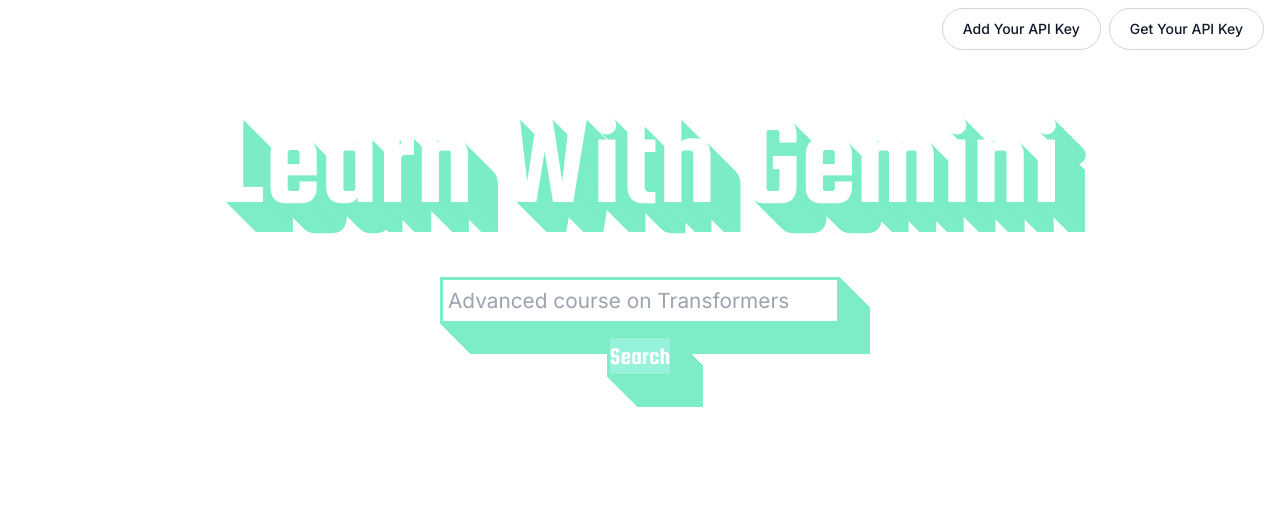
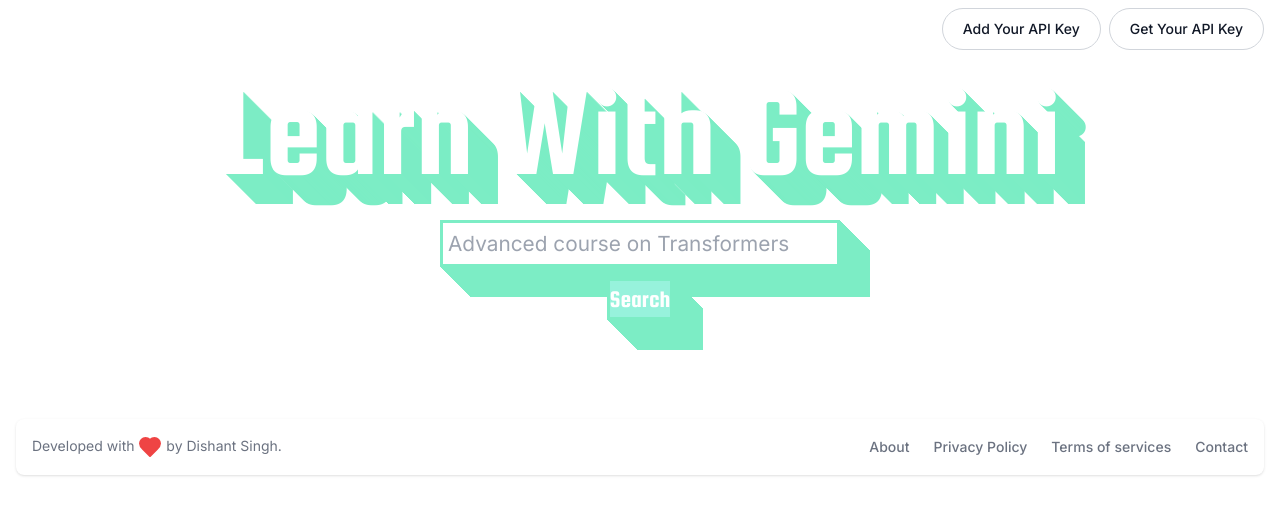
Before and after one commit to DishantSinghDev/LearnWithGemini, a Next.js app: page / in a window 1280 px wide. Shown: the top 514 px of the page. Built offline with nearby package versions, Linux system fonts and the light colour scheme.

Commit message:
bug fixes and updates

```diff
--- a/app/layout.tsx
+++ b/app/layout.tsx
@@ -5,8 +5,8 @@ import "./globals.css";
 const inter = Inter({ subsets: ["latin"] });
 
 export const metadata: Metadata = {
-  title: "Learn with Gemini",
-  description: "Generates animated videos for learning with Gemini API",
+  title: "Learn with Gemini | Dishant Singh",
+  description: "Generates animated videos and content for learning with Gemini API",
 };
 
 export default function RootLayout({
--- a/app/page.tsx
+++ b/app/page.tsx
@@ -1,7 +1,8 @@
-import Image from "next/image";
 import "../styles/search.css"
 import GenerateText from "@/components/generateTopics";
 import AddAPI from "@/components/addAPI";
+import Balancer from "react-wrap-balancer";
+import Footer from "@/components/footer";
 
 export default function Home() {
 
@@ -11,13 +12,13 @@ export default function Home() {
       <div className="right-2 absolute top-2">
         <AddAPI />
       </div>
-      <div className="logo">
-        Learn With Gemini
+      <div className="logo " >
+        <Balancer>
+          Learn With Gemini
+        </Balancer>
       </div>
       <GenerateText />
-      <footer>
-
-      </footer>
+      <Footer />
     </>
 
   );
--- a/components/addAPI/index.tsx
+++ b/components/addAPI/index.tsx
@@ -28,13 +28,13 @@ export default function AddAPI() {
     };
     const { setShowCustomModal, CustomModal } = useCustomModal({
         children: <>
-            <div className="overflow-hidden w-full shadow-xl md:max-w-md md:rounded-2xl md:border md:border-gray-200">
-                <div className="flex flex-col px-4 py-6 pt-8 space-y-3 bg-white border-b border-gray-200 md:px-16">
+            <div className="overflow-hidden w-full shadow-xl md:max-w-md md:rounded-2xl md:border md:border-gray-200 dark:bg-gray-800">
+                <div className="flex flex-col px-4 py-6 pt-8 space-y-3 bg-white border-b border-gray-200 md:px-16 dark:bg-gray-800">
                     <h3 className="text-2xl w-full text-center font-bold font-display">API Key Manager</h3>
                     <form className="" onSubmit={handleSaveApiKey}>
                             <div className="mb-5">
                                 <label htmlFor="apiKey" className="block mb-2 text-sm font-medium text-gray-900 dark:text-white">Your API Key</label>
-                                <input type="text" id="apiKey" name="apiKey" className="bg-gray-50 border border-gray-300 text-gray-900 text-sm rounded-lg focus:ring-blue-500 focus:border-blue-500 block w-full p-2.5 dark:bg-gray-700 dark:border-gray-600 dark:placeholder-gray-400 dark:text-white dark:focus:ring-blue-500 dark:focus:border-blue-500" placeholder="AIzaTyBPacf_vOaWjyI6EwjR1f_MVwKz-1PuTBo" required />
+                                <input type="text" id="apiKey" name="apiKey" className="bg-gray-50 border border-gray-300 text-gray-900 text-sm rounded-lg focus:ring-blue-500 focus:border-blue-500 block w-full p-2.5 dark:bg-gray-700 dark:border-gray-600 dark:placeholder-gray-400 dark:text-white dark:focus:ring-blue-500 dark:focus:border-blue-500" placeholder="AIzaSyBEacf_vOaWjyI6EwjR1f_MVwKz-6PuTBo" required />
                             </div>
                             <button type="submit" className="text-white bg-blue-700 hover:bg-blue-800 focus:ring-4 focus:outline-none focus:ring-blue-300 font-medium rounded-lg text-sm w-full sm:w-auto px-5 py-2.5 text-center dark:bg-blue-600 dark:hover:bg-blue-700 dark:focus:ring-blue-800">
                                 Submit
--- /dev/null
+++ b/components/footer/index.tsx
@@ -0,0 +1,30 @@
+import { Heart } from "lucide-react"
+
+
+const Footer = () => {
+    return (
+
+<footer className="bg-white rounded-lg shadow m-4 dark:bg-gray-800">
+    <div className="w-full mx-auto max-w-screen-xl p-4 md:flex md:items-center md:justify-between">
+      <span className="text-sm text-gray-500 sm:text-center dark:text-gray-400">Developed with <Heart className="inline fill-red-500 text-red-500"/> by <a href="https://g.dev/DishantSingh/" target="_blank" rel="noopener noreferrer" className="hover:underline">Dishant Singh</a>.
+    </span>
+    <ul className="flex flex-wrap items-center mt-3 text-sm font-medium text-gray-500 dark:text-gray-400 sm:mt-0">
+        <li>
+            <a href="#" className="hover:underline me-4 md:me-6">About</a>
+        </li>
+        <li>
+            <a href="https://policies.google.com/privacy" target="_blank" rel="noopener noreferrer" className="hover:underline me-4 md:me-6">Privacy Policy</a>
+        </li>
+        <li>
+            <a href="https://policies.google.com/terms" target="_blank" rel="noopener noreferrer" className="hover:underline me-4 md:me-6">Terms of services</a>
+        </li>
+        <li>
+            <a href="mailto:iam@dishantsingh.me" className="hover:underline">Contact</a>
+        </li>
+    </ul>
+    </div>
+</footer>
+    )
+}
+
+export default Footer;
--- a/components/generateTopics/index.tsx
+++ b/components/generateTopics/index.tsx
@@ -92,10 +92,11 @@ export default function GenerateText() {
             value={topic}
             onChange={(e) => setTopic(e.target.value)}
             placeholder="Advanced course on Transformers"
+            className="dark:text-black"
             required
           />
           <div className="button">
-            <button className="button1" type="submit">Search</button>
+            <button className="button1" type="submit" disabled={loading}>Search</button>
           </div>
         </form>
       </div>
--- a/components/tutorialPopUP/index.tsx
+++ b/components/tutorialPopUP/index.tsx
@@ -138,7 +138,7 @@ Please return the response in Markdown only without any issues.
     return (
         <Modal showModal={showTutorialModal} setShowModal={setShowTutorialModal}>
             <div className="overflow-y-scroll mrkdown overflow-x-visible w-full shadow-xl max-h-[100vh] md:max-w-lg md:rounded-2xl md:border md:border-gray-200">
-                <div className=" bg-white border-b border-gray-200 md:px-16 px-4 py-6 pt-8 space-y-3 ">
+                <div className=" bg-white border-b border-gray-200 dark:bg-gray-800 md:px-16 px-4 py-6 pt-8 space-y-3 ">
 
                     <div className="flex flex-col justify-center items-center text-center">
                         <h3 className="text-2xl font-bold font-display">{topic} - {course}</h3>
@@ -151,7 +151,7 @@ Please return the response in Markdown only without any issues.
                     <button
                         onClick={() => setShowTutorialModal(false)}
                         type="button"
-                        className="text-gray-900 bg-white border border-gray-300 focus:outline-none hover:bg-gray-100 focus:ring-4 focus:ring-gray-100 font-medium rounded-full text-sm px-5 py-2.5 me-2 mb-2 dark:bg-gray-800 dark:text-white dark:border-gray-600 dark:hover:bg-gray-700 dark:hover:border-gray-600 dark:focus:ring-gray-700"
+                        className="text-gray-900 bg-white border border-gray-300 focus:outline-none hover:bg-gray-100 focus:ring-4 focus:ring-gray-100 font-medium rounded-full text-sm px-5 py-2.5 me-2 mb-2 dark:bg-gray-400 dark:text-white dark:border-gray-600 dark:hover:bg-gray-300 dark:hover:border-gray-600 dark:focus:ring-gray-700"
                         aria-label="Close tutorial modal"
                     >
                         <X />
--- a/package.json
+++ b/package.json
@@ -23,6 +23,7 @@
     "react-dom": "^18",
     "react-lucid": "^0.0.1",
     "react-markdown": "^9.0.1",
+    "react-wrap-balancer": "^1.1.1",
     "remark-gfm": "^4.0.0",
     "sass": "^1.77.8"
   },
--- a/styles/search.css
+++ b/styles/search.css
@@ -43,6 +43,7 @@ body {
   font-size: 8em;
   font-family: 'Squada One', cursive;
   color: #ffffff;
+  line-height: normal;
 }
 
 .search {
```
Also changed, not shown: 1 other file (tests, documents, lock files or other folders).
